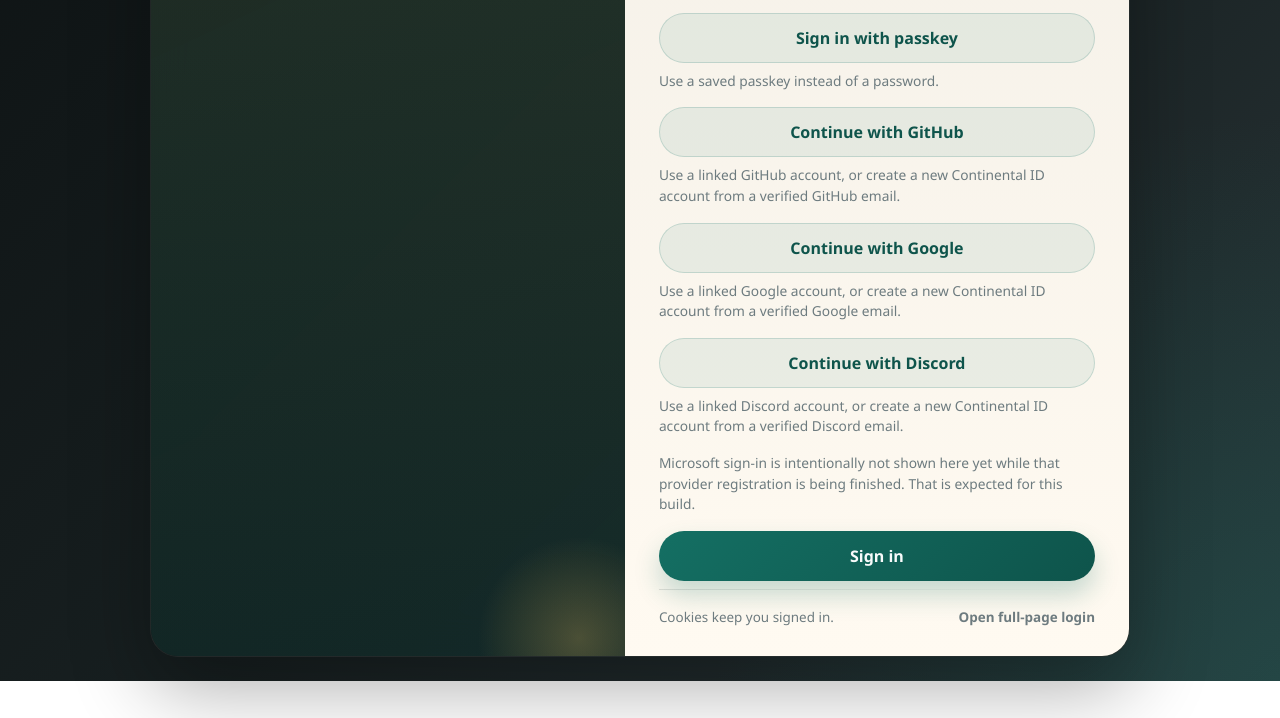
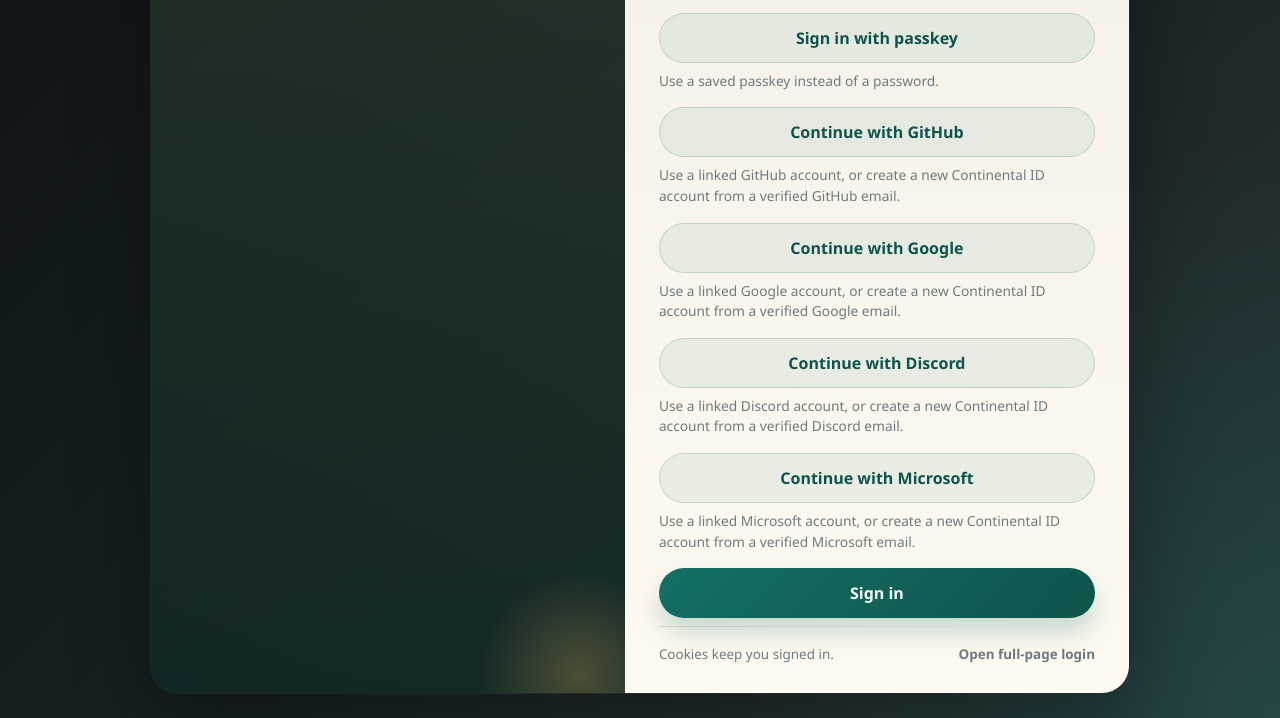
Before and after one commit to PClaystation/Login, a plain HTML site: page popup.html in a window 1280 px wide. Shown: the part 539-1257 px from the top of the page. Before the commit the page ends 1220 px from the top, so only its background shows below. Drawn offline with Linux system fonts and the light colour scheme.

Commit message:
Add Microsoft OAuth support in popup
Enable Microsoft as an OAuth provider across the extension UI and auth config. This adds 'https://vanguard.continental-hub.com' to allowed origins, inserts a "Continue with Microsoft" button and hint in popup.html, includes 'microsoft' in OAUTH_PROVIDERS, wires the login button element and label/button mappings, and ensures finishAuth posts the access token/token back to the opener. These changes prepare the UI and messaging for Microsoft sign-in integration.

```diff
--- a/auth-config.js
+++ b/auth-config.js
@@ -4,6 +4,7 @@
     'https://dashboard.continental-hub.com',
     'https://grimoire.continental-hub.com',
     'https://login.continental-hub.com',
+    'https://vanguard.continental-hub.com',
     'https://pclaystation.github.io',
     'https://mpmc.ddns.net',
   ],
--- a/popup.html
+++ b/popup.html
@@ -132,10 +132,13 @@
             </p>
           </div>
 
-          <p class="field-hint">
-            Microsoft sign-in is intentionally not shown here yet while that provider registration is
-            being finished. That is expected for this build.
-          </p>
+          <div class="oauth-actions">
+            <button id="login-microsoft-btn" class="secondary-btn" type="button">Continue with Microsoft</button>
+            <p class="field-hint">
+              Use a linked Microsoft account, or create a new Continental ID account from a verified
+              Microsoft email.
+            </p>
+          </div>
 
           <div id="login-mfa-step" class="mfa-step" aria-live="polite">
             <div class="mfa-step-head">
--- a/popup.js
+++ b/popup.js
@@ -10,7 +10,7 @@
 const HOSTED_API_BASE_URL =
   AUTH_CONFIG.hostedApiBaseUrl || 'https://auth.continental-hub.com';
 const API_BASE_STORAGE_KEY = 'continental.authApiBaseUrl';
-const OAUTH_PROVIDERS = ['github', 'google', 'discord'];
+const OAUTH_PROVIDERS = ['github', 'google', 'discord', 'microsoft'];
 const USERNAME_PATTERN = /^[A-Za-z0-9](?:[A-Za-z0-9._-]{1,28}[A-Za-z0-9])?$/;
 const EMAIL_PATTERN = /^[^\s@]+@[^\s@]+\.[^\s@]+$/;
 const BLOCKED_NAME_FRAGMENTS = [
@@ -132,6 +132,7 @@
 const loginGithubBtn = document.getElementById('login-github-btn');
 const loginGoogleBtn = document.getElementById('login-google-btn');
 const loginDiscordBtn = document.getElementById('login-discord-btn');
+const loginMicrosoftBtn = document.getElementById('login-microsoft-btn');
 const registerBtn = document.getElementById('register-btn');
 const loginPrimaryFields = document.getElementById('login-primary-fields');
 const loginMfaStep = document.getElementById('login-mfa-step');
@@ -357,6 +358,7 @@
   if (normalized === 'github') return 'GitHub';
   if (normalized === 'google') return 'Google';
   if (normalized === 'discord') return 'Discord';
+  if (normalized === 'microsoft') return 'Microsoft';
   return normalized ? normalized[0].toUpperCase() + normalized.slice(1) : 'Identity provider';
 };
 
@@ -365,6 +367,7 @@
   if (normalized === 'github') return loginGithubBtn;
   if (normalized === 'google') return loginGoogleBtn;
   if (normalized === 'discord') return loginDiscordBtn;
+  if (normalized === 'microsoft') return loginMicrosoftBtn;
   return null;
 };
 
@@ -431,6 +434,8 @@
     window.opener.postMessage(
       {
         type: 'LOGIN_SUCCESS',
+        accessToken: safeText(payload?.accessToken || payload?.token),
+        token: safeText(payload?.accessToken || payload?.token),
         user: payload?.user || null,
       },
       targetOrigin
```
